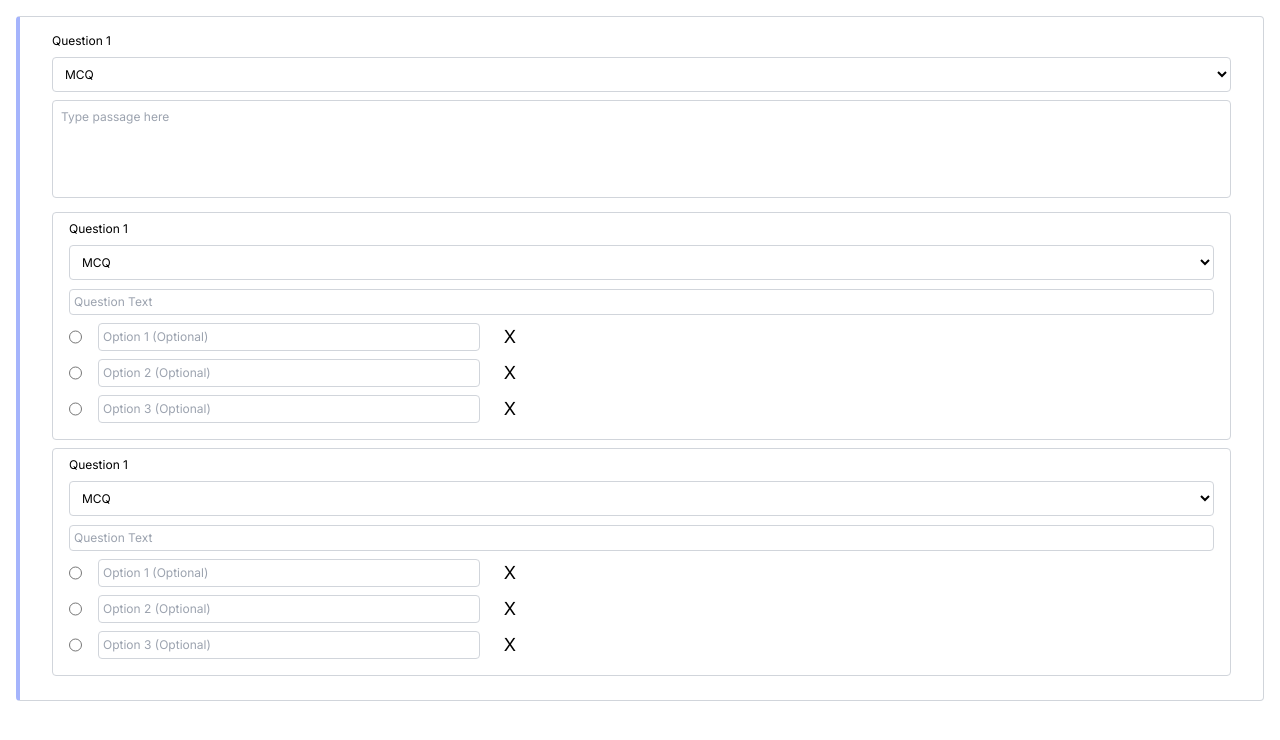
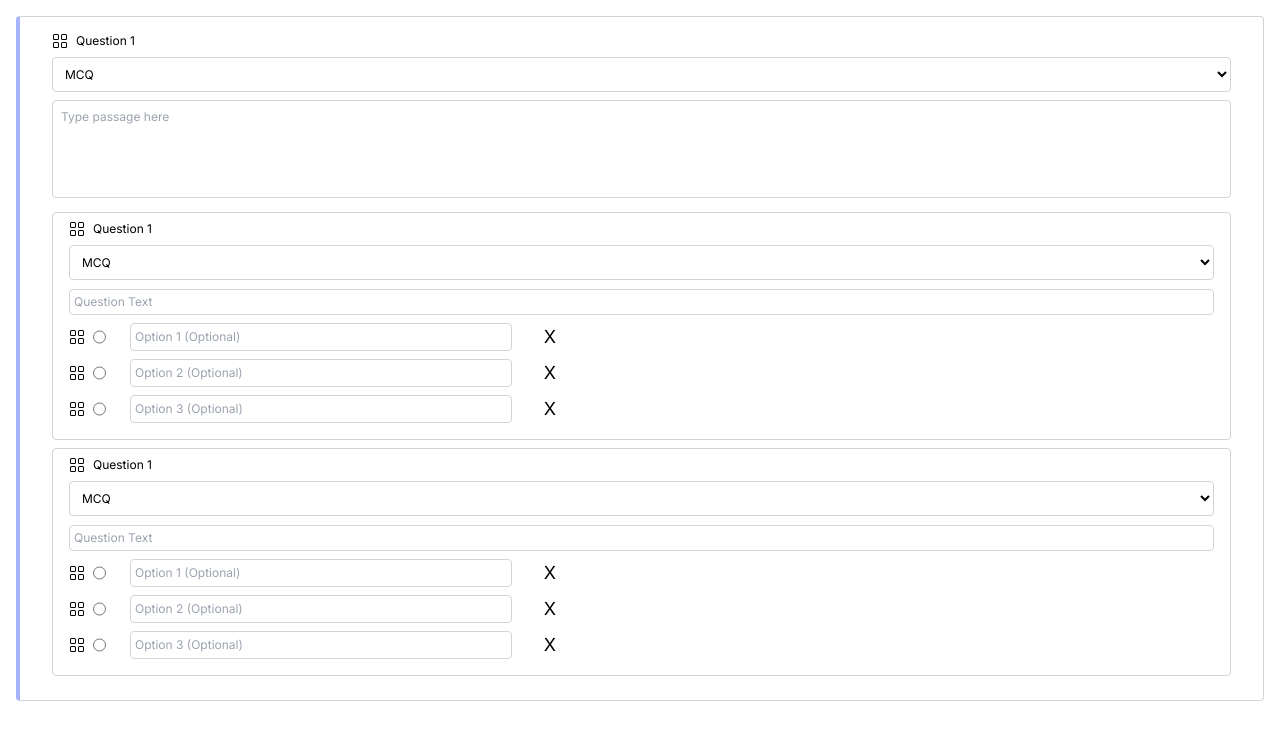
Before and after one commit to rahilansari261/super_form, a Next.js app: page / in a window 1280 px wide. Shown: the top 740 px of the page. Built offline with nearby package versions, Linux system fonts and the light colour scheme.

Commit message:
bug fixes

```diff
--- a/app/page.jsx
+++ b/app/page.jsx
@@ -15,9 +15,9 @@ export default function Home() {
 
       {/* <Question>
         <Cloze />
-      </Question> */}
+      </Question>
 
-      {/* <Question>
+      <Question>
         <Categorize />
       </Question> */}
     </div>
--- a/components/Categorize.jsx
+++ b/components/Categorize.jsx
@@ -1,8 +1,13 @@
+import { BsGrid } from "react-icons/bs";
 import Mcq from "./Mcq";
+
 const Categorize = (props) => {
   return (
     <div className=" px-4 py-2 ">
-      <div className="text-xs mb-2">Question 1</div>
+      <div className="flex gap-2">
+        <BsGrid />
+        <div className="text-xs mb-2">Question 1</div>
+      </div>
       <select
         className="w-full bg-white p-2 rounded border border-gray-300 outline-none text-xs mb-2"
         name="questions_types"
@@ -28,7 +33,7 @@ const Categorize = (props) => {
           name="ques"
           placeholder="Option 1"
         />
-        <div className="text-lg ml-6 self-center">X</div>
+        <div className="text-lg ml-6 self-center cursor-pointer">X</div>
       </div>
       <div className="flex align-center mb-2">
         <input
@@ -37,7 +42,7 @@ const Categorize = (props) => {
           name="ques"
           placeholder="Option 1"
         />
-        <div className="text-lg ml-6 self-center">X</div>
+        <div className="text-lg ml-6 self-center cursor-pointer">X</div>
       </div>
       <div className="flex justify-between">
         <div className="text-xs">Item</div>
@@ -51,7 +56,7 @@ const Categorize = (props) => {
             name="ques"
             placeholder="Option 1"
           />
-          <div className="text-lg ml-6 self-center">X</div>
+          <div className="text-lg ml-6 self-center cursor-pointer">X</div>
         </div>
         <select
           className="max-w-[160px] bg-white p-2 rounded border border-gray-300 outline-none text-xs mb-2"
@@ -72,7 +77,7 @@ const Categorize = (props) => {
             name="ques"
             placeholder="Option 1"
           />
-          <div className="text-lg ml-6 self-center">X</div>
+          <div className="text-lg ml-6 self-center cursor-pointer">X</div>
         </div>
         <select
           className="max-w-[160px] bg-white p-2 rounded border border-gray-300 outline-none text-xs mb-2"
@@ -93,7 +98,7 @@ const Categorize = (props) => {
             name="ques"
             placeholder="Option 1"
           />
-          <div className="text-lg ml-6 self-center">X</div>
+          <div className="text-lg ml-6 self-center cursor-pointer">X</div>
         </div>
         <select
           className="max-w-[160px] bg-white p-2 rounded border border-gray-300 outline-none text-xs mb-2"
--- a/components/Cloze.jsx
+++ b/components/Cloze.jsx
@@ -1,8 +1,12 @@
 import Mcq from "./Mcq";
+import { BsGrid } from "react-icons/bs";
 const Cloze = (props) => {
   return (
     <div className=" px-4 py-2 ">
-      <div className="text-xs mb-2">Question 1</div>
+      <div className="flex gap-2">
+        <BsGrid />
+        <div className="text-xs mb-2">Question 1</div>
+      </div>
       <select
         className="w-full bg-white p-2 rounded border border-gray-300 outline-none text-xs mb-2"
         name="questions_types"
@@ -47,7 +51,7 @@ const Cloze = (props) => {
           name="ques"
           placeholder="Option 1"
         />
-        <div className="text-lg ml-6 self-center">X</div>
+        <div className="text-lg ml-6 self-center cursor-pointer">X</div>
       </div>
       <div className="flex align-center mb-2">
         <input
@@ -63,7 +67,8 @@ const Cloze = (props) => {
           name="ques"
           placeholder="Option 2"
         />
-        <div className="text-lg ml-6 self-center">X</div>
+
+        <div className="text-lg ml-6 self-center cursor-pointer">X</div>
       </div>
     </div>
   );
--- a/components/Comprehension.jsx
+++ b/components/Comprehension.jsx
@@ -1,8 +1,12 @@
 import Mcq from "./Mcq";
+import { BsGrid } from "react-icons/bs";
 const Comprehension = (props) => {
   return (
     <div className=" px-4 py-2 ">
-      <div className="text-xs mb-2">Question 1</div>
+      <div className="flex gap-2">
+        <BsGrid />
+        <div className="text-xs mb-2">Question 1</div>
+      </div>
       <select
         className="w-full bg-white p-2 rounded border border-gray-300 outline-none text-xs mb-2"
         name="questions_types"
--- a/components/Mcq.jsx
+++ b/components/Mcq.jsx
@@ -1,6 +1,7 @@
 "use client";
 import { useState } from "react";
 import { DragDropContext, Droppable, Draggable } from "react-beautiful-dnd";
+import { BsGrid } from "react-icons/bs";
 const answersArr = [
   {
     id: "1",
@@ -24,7 +25,10 @@ const Mcq = (props) => {
   }
   return (
     <div className={` px-4 py-2 mb-2 ${props.customStyle}`}>
-      <div className="text-xs mb-2">Question 1</div>
+      <div className="flex gap-2">
+        <BsGrid />
+        <div className="text-xs mb-2">Question 1</div>
+      </div>
       <select
         className="w-full bg-white p-2 rounded border border-gray-300 outline-none text-xs mb-2"
         name="questions_types"
@@ -49,11 +53,12 @@ const Mcq = (props) => {
                   <Draggable key={id} draggableId={id} index={index}>
                     {(provided) => (
                       <div
-                        className="flex align-center mb-2"
+                        className="flex align-center mb-2 gap-2 align-center"
                         ref={provided.innerRef}
                         {...provided.draggableProps}
                         {...provided.dragHandleProps}
                       >
+                        <BsGrid className="self-center" />
                         <input
                           className="mr-4"
                           type="radio"
@@ -67,7 +72,9 @@ const Mcq = (props) => {
                           name="ques"
                           placeholder={`Option ${id} (Optional)`}
                         />
-                        <div className="text-lg ml-6 self-center">X</div>
+                        <div className="text-lg ml-6 self-center cursor-pointer">
+                          X
+                        </div>
                       </div>
                     )}
                   </Draggable>
--- a/components/Question.jsx
+++ b/components/Question.jsx
@@ -1,5 +1,4 @@
 const Question = ({ children }) => {
-  console.log(children);
   return (
     <div className="rounded border border-gray-300 border-l-4 border-l-indigo-300 m-4 px-4 py-2 ">
       {children}
--- a/package.json
+++ b/package.json
@@ -17,6 +17,7 @@
     "react": "18.2.0",
     "react-beautiful-dnd": "^13.1.1",
     "react-dom": "18.2.0",
+    "react-icons": "^4.10.1",
     "tailwindcss": "3.3.3"
   }
 }
```
Also changed, not shown: 1 other file (tests, documents, lock files or other folders).
